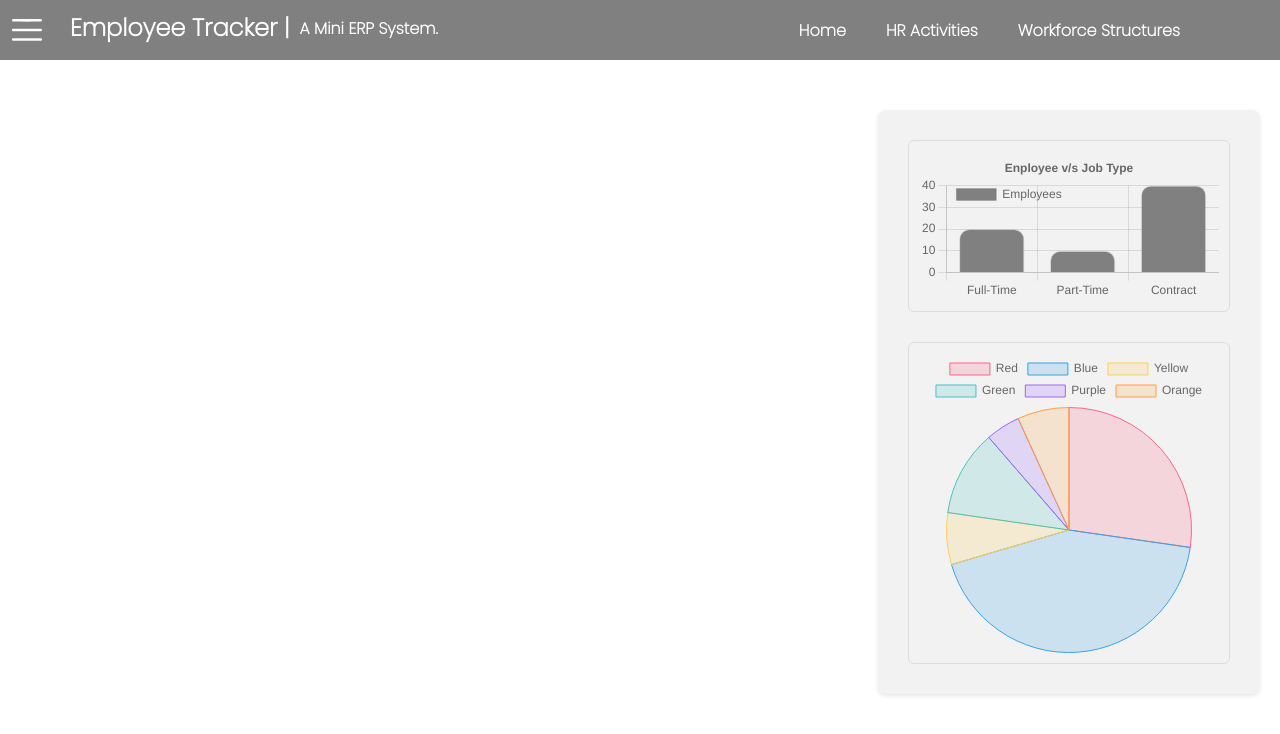
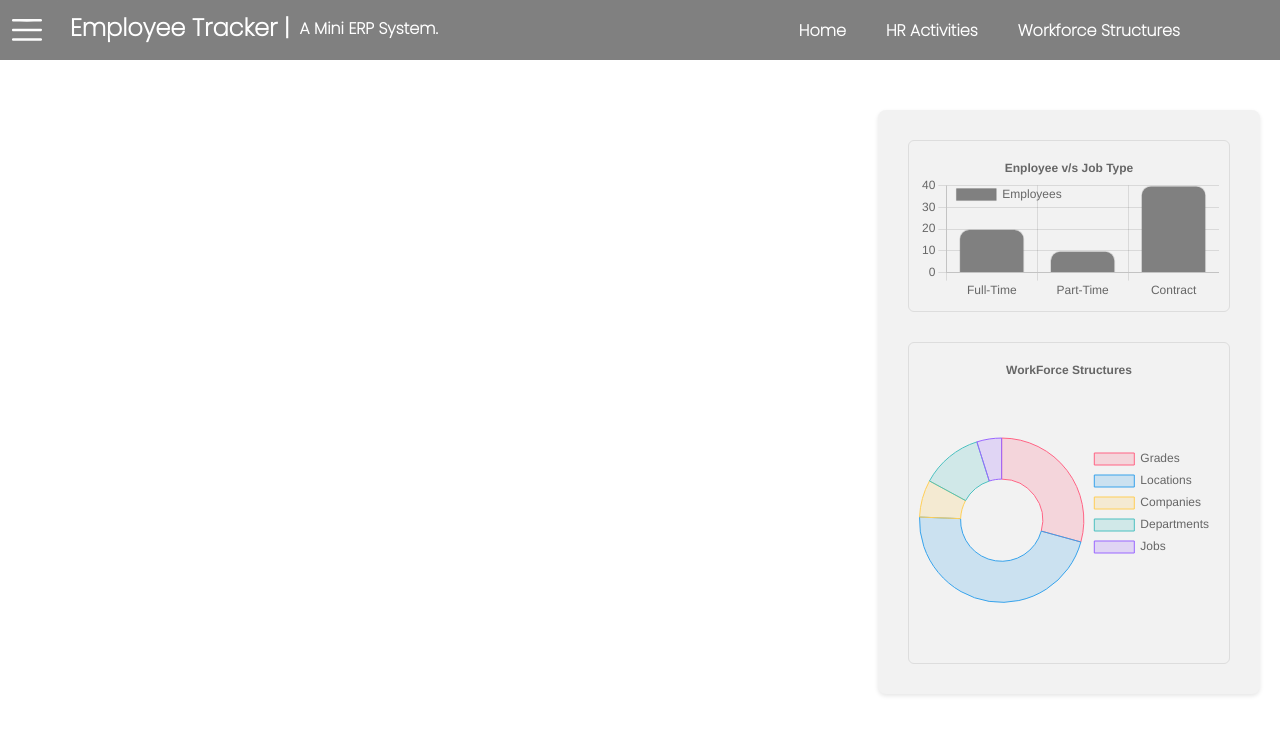
Before and after one commit to gowrishankar356/MiniERP, a React (Create React App) app in the folder minierp/: page / in a window 1280 px wide. Shown: the top 734 px of the page. Built offline with nearby package versions, Linux system fonts and the light colour scheme; a web font is replaced by a local one.

Commit message:
new changes for home page

```diff
--- a/minierp/src/components/HomePage/index.jsx
+++ b/minierp/src/components/HomePage/index.jsx
@@ -2,7 +2,7 @@ import { React } from "react";
 import styles from "./styles.module.css";
 import NavBar from "../NavBar";
 
-import { Bar, Pie } from "react-chartjs-2";
+import { Bar, Doughnut } from "react-chartjs-2";
 import {
   BarElement,
   CategoryScale,
@@ -26,18 +26,17 @@ ChartJS.register(
 
 const HomePage = () => {
   const data2 = {
-    labels: ["Red", "Blue", "Yellow", "Green", "Purple", "Orange"],
+    labels: ["Grades", "Locations", "Companies", "Departments", "Jobs"],
     datasets: [
       {
         label: "# of Votes",
-        data: [12, 19, 3, 5, 2, 3],
+        data: [12, 19, 3, 5, 2],
         backgroundColor: [
           "rgba(255, 99, 132, 0.2)",
           "rgba(54, 162, 235, 0.2)",
           "rgba(255, 206, 86, 0.2)",
           "rgba(75, 192, 192, 0.2)",
           "rgba(153, 102, 255, 0.2)",
-          "rgba(255, 159, 64, 0.2)",
         ],
         borderColor: [
           "rgba(255, 99, 132, 1)",
@@ -45,7 +44,6 @@ const HomePage = () => {
           "rgba(255, 206, 86, 1)",
           "rgba(75, 192, 192, 1)",
           "rgba(153, 102, 255, 1)",
-          "rgba(255, 159, 64, 1)",
         ],
         borderWidth: 1,
       },
@@ -62,6 +60,18 @@ const HomePage = () => {
       },
     },
   };
+
+  const option2 = {
+    responsive: true,
+    plugins: {
+      legend: { position: "right" },
+      title: {
+        display: true,
+        text: "WorkForce Structures",
+      },
+    },
+  };
+
   const data = {
     labels: ["Full-Time", "Part-Time", "Contract"],
     datasets: [
@@ -84,7 +94,7 @@ const HomePage = () => {
           <Bar options={option} data={data} />
         </div>
         <div className={styles.workforceGraph}>
-          <Pie data={data2} />
+          <Doughnut data={data2} options={option2} />
         </div>
       </div>
     </div>
--- a/minierp/src/components/HomePage/styles.module.css
+++ b/minierp/src/components/HomePage/styles.module.css
@@ -7,6 +7,7 @@ SideNavBar {
     flex-direction: column;
     gap: 30px;
     margin-top: 100px;
+    max-width: 800px;
     position: fixed;
     top: 10px;
     right: 20px;
@@ -18,12 +19,11 @@ SideNavBar {
 
 .employeesGraph {
     height: auto;
-    max-width: 100%;
+
 }
 
 .workforceGraph {
     height: auto;
-    max-width: 100%;
 }
 
 .employeesGraph,
```
